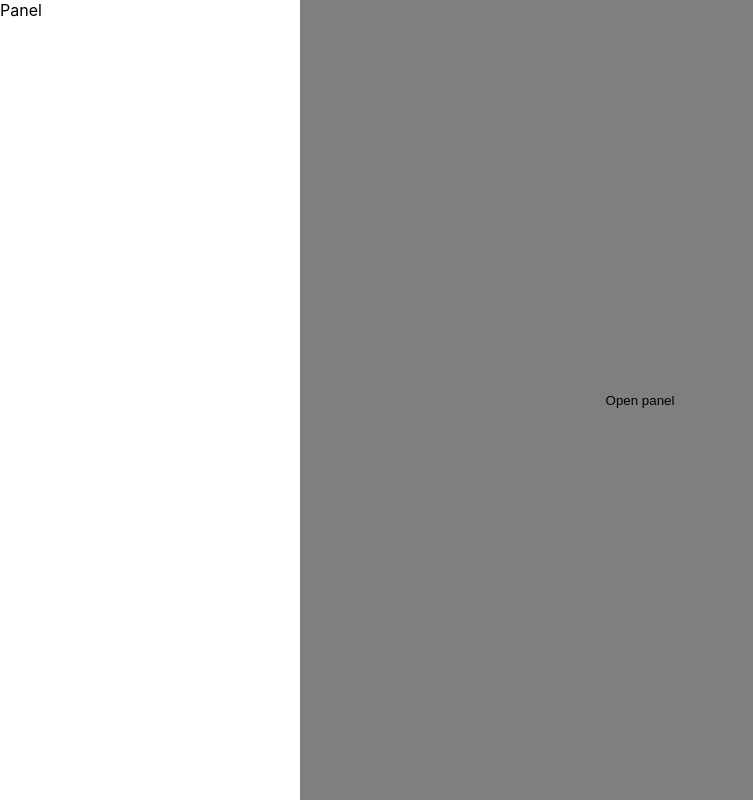
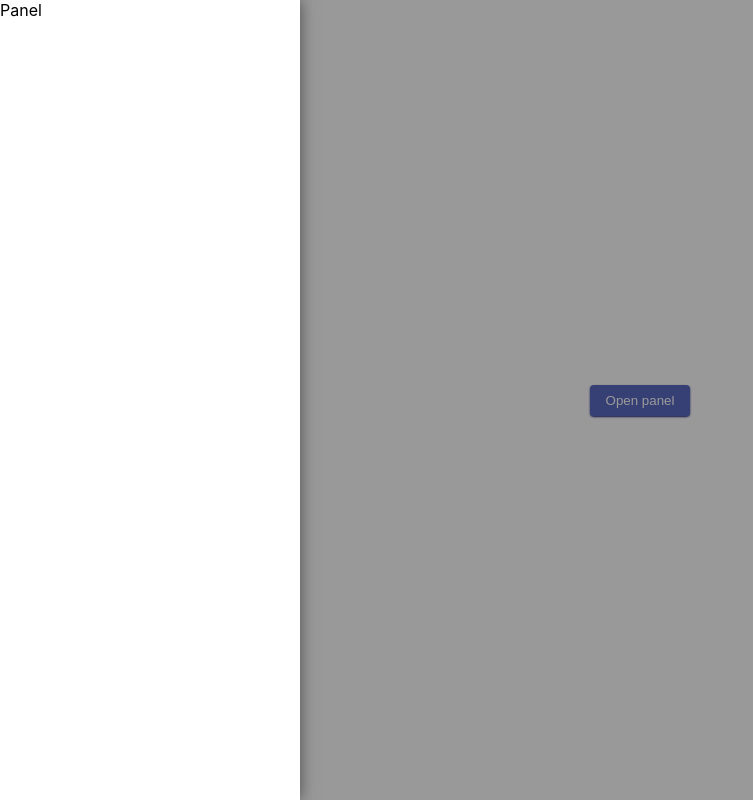
Before and after one commit to danieldyachenko/experimental-app, a React app: page /panel in a window 1280 px wide. Both pictures are taken after a click on the button "Open panel". Shown: the whole page, without its empty margins (0-753 px from the left). Built offline with nearby package versions, Linux system fonts and the light colour scheme.

Commit message:
add panel

```diff
--- a/src/components/Panel/Panel.tsx
+++ b/src/components/Panel/Panel.tsx
@@ -1,5 +1,5 @@
 import React, { useRef } from "react"
-import { DarkBackground, PanelButton, Panel } from "./styled"
+import { DarkBackground, PanelButton, Panel, PanelContainer } from "./styled"
 import { useState } from "react"
 
 export default () => {
@@ -7,18 +7,13 @@ export default () => {
     const [open, setOpen] = useState<boolean>(false)
     const [isAnimated, setAnimated] = useState<boolean>(false)
 
-    const panelElement = useRef<HTMLDivElement>(null)
-
     const openPanel = () => {
         setAnimated(true)
         setOpen(true)
     }
 
     const closePanel = () => {
-        if (!panelElement.current.contains(event.target as Node)) {
-            setAnimated(false)
-            setTimeout(() => setOpen(false), 150)
-        }
+        setAnimated(false)
     }
 
     return (
@@ -27,11 +22,12 @@ export default () => {
                 Open panel
             </PanelButton>
             {open &&
-                <DarkBackground onClick={closePanel} isAnimated={isAnimated}>
-                    <Panel ref={panelElement}>
+                <PanelContainer>
+                    <Panel isAnimated={isAnimated}>
                         Panel
                     </Panel>
-                </DarkBackground>
+                    <DarkBackground onAnimationEnd={() => !isAnimated ? setOpen(false) : null} onClick={closePanel} isAnimated={isAnimated}/>
+                </PanelContainer>
             }
         </>
     )
--- a/src/components/Panel/styled.ts
+++ b/src/components/Panel/styled.ts
@@ -1,40 +1,55 @@
-import styled, {keyframes} from 'styled-components'
+import styled, { keyframes } from 'styled-components'
+
+const panelWidth = '300px';
 
 export const PanelButton = styled.button`
     cursor: pointer;
     border: none;
-    background-color: transparent;
+    background-color: rgba(92,107,192 ,1);
     outline: none;
-    border-radius: 5px;
+    border-radius: 4px;
     transition: all 0.2s ease-out;
     padding: 8px 16px;
-    &:hover {
-        background-color: #eeeeee;
-    }
+    color: white;
+    box-shadow: 0px 1px 2px 0px rgba(26,35,126 ,1);
 `;
 
-const show = (isAnimated: boolean) => keyframes`
-  from {
-   opacity: ${isAnimated ? '0' : '1'};
+const show = (isAnimated: boolean) => keyframes({
+  from: {
+    opacity: isAnimated ? 0 : 1
+  },
+  to: {
+    opacity: isAnimated ? 1 : 0
   }
+})
 
-  to {
-    opacity: ${isAnimated ? '1' : '0'};
+const move = (isAnimated: boolean) => keyframes({
+  from: {
+    left: isAnimated ? `-${panelWidth}` : '0px'
+  },
+  to: {
+    left: isAnimated ? '0px' : `-${panelWidth}`
   }
+})
+
+export const PanelContainer = styled.div`
+  height: 100vh;
+  width: 100vw;
+  position: absolute;
 `;
 
 export const DarkBackground = styled.div`
+    background-color: rgba(0, 0, 0, 0.4);
     height: 100%;
-    width: 100%;
-    background-color: rgba(0, 0, 0, 0.5);
-    position: absolute;
-    animation: ${({isAnimated}: {isAnimated: boolean}) => show(isAnimated)} 0.15s cubic-bezier(.42, 0, 1, 1) forwards;
+    animation: ${({ isAnimated }: { isAnimated: boolean }) => show(isAnimated)} 0.2s ease-in forwards;
 `;
 
 export const Panel = styled.div`
+  width: ${panelWidth};
+  position: absolute;
   height: 100%;
-  width: 300px;
   background-color: #fff;
-  0px 0px 15px 0px rgba(117,117,117, 0.4)
+  box-shadow: 0px 0px 15px 0px rgba(0,0,0, 0.5);
   z-index: 1;
+  animation: ${({ isAnimated }: { isAnimated: boolean }) => move(isAnimated)} 0.2s ease-in forwards;
 `;
```
